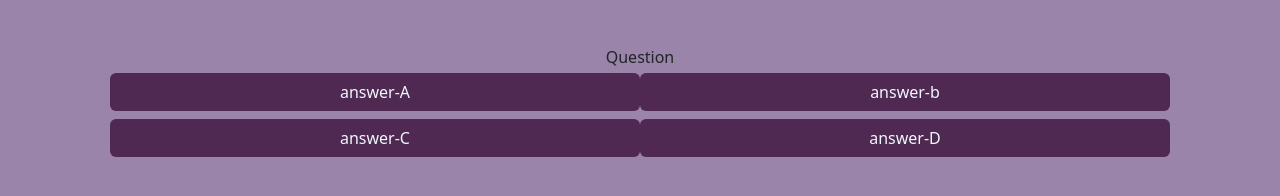
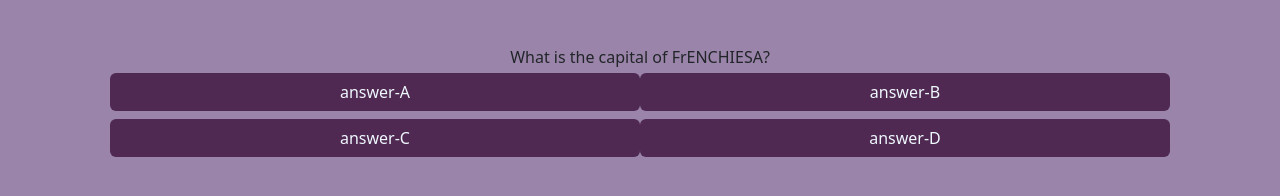
Before and after one commit to RobBatchCoder/Millionaire-Quiz, a plain HTML site: page index.html in a window 1280 px wide. Both pictures are taken after a click on the button "answer-A". Shown: the part 360-556 px from the top of the page. Drawn offline with nearby package versions, Linux system fonts and the light colour scheme.

Commit message:
trigger checkAnswer function on button press

```diff
--- a/assets/JS/script.js
+++ b/assets/JS/script.js
@@ -1,5 +1,5 @@
-questions = [{
-    question: 'What is the capital of France?',
+var questions = [{
+    question: 'What is the capital of FrENCHIESA?',
     answerA: 'Moscow',
     answerB: 'Paris',
     answerC: 'Leon',
@@ -14,19 +14,30 @@ questions = [{
     result: 'answerD'
 }];
 
-document.addEventListener('DOMContentLoaded', function(){
-    let buttonA = document.getElementsByID('answer-A').addEventListener('click', checkAnswers(answerA));
-    let buttonB = document.getElementsByID('answer-B').addEventListener('click', checkAnswers(answerB));
-    let buttonC = document.getElementsByID('answer-C').addEventListener('click', checkAnswers(answerC));
-    let buttonD = document.getElementsByID('answer-D').addEventListener('click', checkAnswers(answerD));
-})
+function setup() {
+    // Wait for the DOM to finish loading before running the game
+    // Get the button elements and add event listeners to them
 
-checkAnswers(answer){
-    if (answer === question.result){
-        console.log('correct');
-    }else{
-        console.log('incorrect');
-    }
+    document.addEventListener("DOMContentLoaded", function () {
+        let buttons = document.getElementsByClassName('answer-box');
 
+        for (let button of buttons) {
+            button.addEventListener('click', function () {
+                let answerType = this.getAttribute('id');
+                checkAnswer(answerType);
+            });
+        }
+    })
+}
 
+function checkAnswer(type) {
+    alert(type);
 }
+
+function main() {
+    document.getElementById('question-box').innerText = questions[0].question;
+}
+
+// Main program
+setup();
+main();
--- a/index.html
+++ b/index.html
@@ -20,7 +20,8 @@
             <!--Scores container-->
             <div class="col-4">Scores</div>
             <!--Logo container-->
-            <div class="col-4"><img src="./assets/Images/millionaire-logo.webp" alt="Millionaire logo" class="img-fluid"></div>
+            <div class="col-4"><img src="./assets/Images/millionaire-logo.webp" alt="Millionaire logo"
+                    class="img-fluid"></div>
             <!--Life line container-->
             <div class="col-4">Lifelines</div>
         </div>
@@ -30,13 +31,13 @@
     <div class="container text-center p-5" id="quiz-container">
         <div class="row">
             <!--Question-->
-            <div class="col" id="question-box">Question</div>
+            <div class="col" id="question-box">werwerwerw</div>
         </div>
         <div class="row answer-row p-1">
             <!--Answer A-->
             <button type="button" class="col-6 btn answer-box" id="answer-A">answer-A</button>
             <!--Answer B-->
-            <button type="button" class="col-6 btn answer-box" id="answer-b">answer-b</button>
+            <button type="button" class="col-6 btn answer-box" id="answer-B">answer-B</button>
         </div>
         <div class="row answer-row p-1">
             <!--Answer C-->
```
